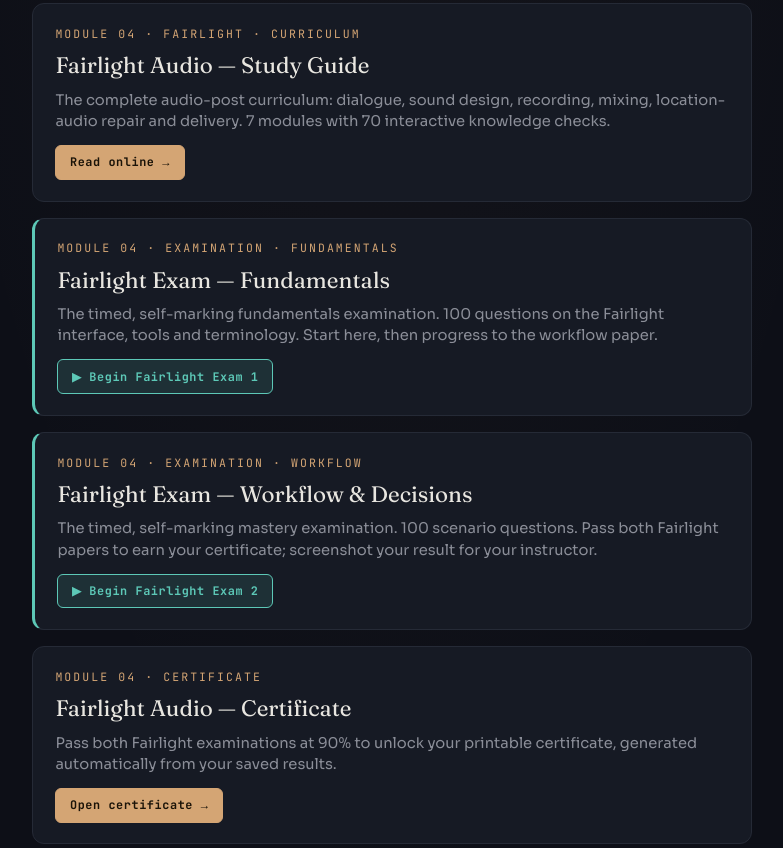
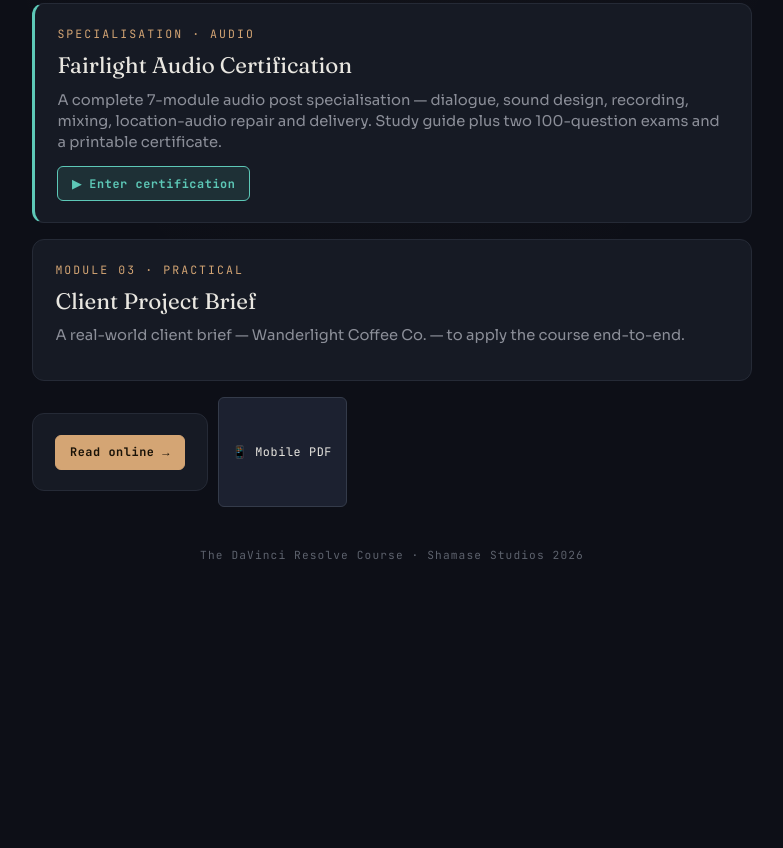
Before and after one commit to simzmkhwanazi/Shamase-Davinci-Course, a plain HTML site: page index.html in a window 1280 px wide. Shown: the part 886-1734 px from the top of the page, without its empty margins (248-1031 px from the left). After the commit the page ends 1531 px from the top, so only its background shows below. Drawn offline with Linux system fonts and the light colour scheme.

Commit message:
Revert "Separate Fairlight study guide & exams on landing; add course-page promo banner"
This reverts commit a58097ab327c1beb0321bb899585c2aa38a93bc9.

```diff
--- a/index.html
+++ b/index.html
@@ -69,39 +69,12 @@
   </div>
 </a>
 
-<a class="card" href="fairlight/study-guide.html">
-  <div class="num">Module 04 · Fairlight · Curriculum</div>
-  <h2>Fairlight Audio — Study Guide</h2>
-  <p>The complete audio-post curriculum: dialogue, sound design, recording, mixing, location-audio repair and delivery. 7 modules with 70 interactive knowledge checks.</p>
+<a class="card exam" href="fairlight/index.html">
+  <div class="num">Specialisation · Audio</div>
+  <h2>Fairlight Audio Certification</h2>
+  <p>A complete 7-module audio post specialisation — dialogue, sound design, recording, mixing, location-audio repair and delivery. Study guide plus two 100-question exams and a printable certificate.</p>
   <div class="links">
-    <span class="pill primary">Read online →</span>
-  </div>
-</a>
-
-<a class="card exam" href="fairlight/exam1.html">
-  <div class="num">Module 04 · Examination · Fundamentals</div>
-  <h2>Fairlight Exam — Fundamentals</h2>
-  <p>The timed, self-marking fundamentals examination. 100 questions on the Fairlight interface, tools and terminology. Start here, then progress to the workflow paper.</p>
-  <div class="links">
-    <span class="pill teal">▶ Begin Fairlight Exam 1</span>
-  </div>
-</a>
-
-<a class="card exam" href="fairlight/exam2.html">
-  <div class="num">Module 04 · Examination · Workflow</div>
-  <h2>Fairlight Exam — Workflow &amp; Decisions</h2>
-  <p>The timed, self-marking mastery examination. 100 scenario questions. Pass both Fairlight papers to earn your certificate; screenshot your result for your instructor.</p>
-  <div class="links">
-    <span class="pill teal">▶ Begin Fairlight Exam 2</span>
-  </div>
-</a>
-
-<a class="card" href="fairlight/certificate.html">
-  <div class="num">Module 04 · Certificate</div>
-  <h2>Fairlight Audio — Certificate</h2>
-  <p>Pass both Fairlight examinations at 90% to unlock your printable certificate, generated automatically from your saved results.</p>
-  <div class="links">
-    <span class="pill primary">Open certificate →</span>
+    <span class="pill teal">▶ Enter certification</span>
   </div>
 </a>
 
```
Also changed, not shown: 01-davinci-resolve-course.html (+0 -23 lines).
